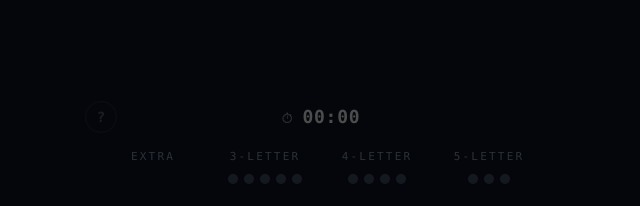
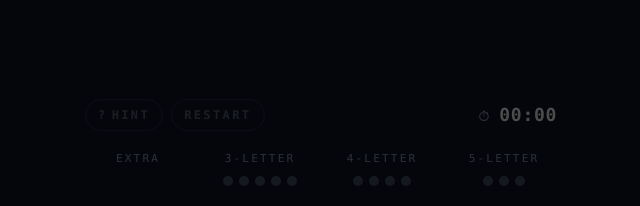
Before and after one commit to SilviuIordache/react-word-finder, a React (Vite) app: page / in a window 1280 px wide. Shown: the top 206 px of the page, without its empty margins (319-959 px from the left). Built offline with nearby package versions, Linux system fonts and the light colour scheme.

Commit message:
feat: add hint usage tracking and update game won modal to reflect hints used

```diff
--- a/src/App.jsx
+++ b/src/App.jsx
@@ -25,6 +25,7 @@ export default function App() {
   const [gameStarted, setGameStarted] = useState(false);
   const [gameWon, setGameWon] = useState(false);
   const [showHints, setShowHints] = useState(false);
+  const [hasUsedHints, setHasUsedHints] = useState(false);
   const [elapsedTime, setElapsedTime] = useState(0);
   const [foundWords, setFoundWords] = useState(new Set());
   const [extraWords, setExtraWords] = useState(new Set());
@@ -60,6 +61,7 @@ export default function App() {
     setGameStarted(true);
     setGameWon(false);
     setShowHints(false);
+    setHasUsedHints(false);
     setElapsedTime(0);
     setFoundWords(new Set());
     setExtraWords(new Set());
@@ -80,6 +82,7 @@ export default function App() {
           plantedWords={plantedWords}
           extraWords={foundExtraWords}
           onRestart={restartGame}
+          hasUsedHints={hasUsedHints}
         />
       )}
 
@@ -96,7 +99,12 @@ export default function App() {
         foundByLength={foundByLength}
         extraFoundCount={extraWords.size}
         canOpenHints={gameStarted && !gameWon}
-        onOpenHints={() => setShowHints(true)}
+        canRestart={gameStarted}
+        onOpenHints={() => {
+          setHasUsedHints(true);
+          setShowHints(true);
+        }}
+        onRestart={restartGame}
       />
 
       <WordGrid
--- a/src/Cell.jsx
+++ b/src/Cell.jsx
@@ -1,6 +1,6 @@
 const STATUS_STYLES = {
   found:    'bg-green-500 text-white',
-  extra:    'bg-slate-800 text-slate-100 ring-1 ring-inset ring-yellow-300',
+  extra:    'bg-slate-800 text-slate-100 ring-1 ring-inset ring-amber-100/60',
   selected: 'bg-indigo-500 text-white',
   invalid:  'bg-red-500 text-white',
   default:  'bg-slate-800 text-slate-100',
--- a/src/GameHUD.jsx
+++ b/src/GameHUD.jsx
@@ -6,25 +6,44 @@ function formatTime(seconds) {
   return `${m}:${s}`;
 }
 
-export default function GameHUD({ elapsedTime, foundByLength, extraFoundCount, onOpenHints, canOpenHints }) {
+export default function GameHUD({
+  elapsedTime,
+  foundByLength,
+  extraFoundCount,
+  onOpenHints,
+  canOpenHints,
+  onRestart,
+  canRestart,
+}) {
   return (
-    <div className="flex w-full max-w-120 flex-col items-center gap-4 px-1">
+    <div className="flex w-full max-w-120 flex-col gap-5 px-1">
       <div className="flex w-full items-center justify-between">
+        <div className="flex items-center gap-2">
           <button
             type="button"
             onClick={onOpenHints}
             disabled={!canOpenHints}
-          className="flex h-8 w-8 items-center justify-center rounded-full border border-slate-600 font-mono text-sm font-bold text-slate-300 transition-colors hover:border-slate-400 hover:text-white disabled:cursor-not-allowed disabled:opacity-40"
+            className="flex h-8 items-center justify-center gap-1 rounded-full border border-slate-600 px-3 font-mono text-xs font-bold uppercase tracking-[0.2em] text-slate-300 transition-colors hover:border-slate-400 hover:text-white disabled:cursor-not-allowed disabled:opacity-40"
             aria-label="Open hints"
           >
-          ?
+            <span>?</span>
+            <span>Hint</span>
           </button>
+          <button
+            type="button"
+            onClick={onRestart}
+            disabled={!canRestart}
+            className="flex h-8 items-center justify-center rounded-full border border-slate-600 px-3 font-mono text-xs font-bold uppercase tracking-[0.2em] text-slate-300 transition-colors hover:border-slate-400 hover:text-white disabled:cursor-not-allowed disabled:opacity-40"
+            aria-label="Restart game"
+          >
+            Restart
+          </button>
+        </div>
         <div className="font-mono text-sm tracking-wider text-slate-300">
           ⏱ <span className="text-lg font-bold text-white">{formatTime(elapsedTime)}</span>
         </div>
-        <div className="h-8 w-8" />
       </div>
-      <div className="flex w-full items-start justify-center gap-4 sm:gap-6">
+      <div className="grid w-full grid-cols-4 items-start gap-4">
         <LengthTracker
           label="EXTRA"
           total={extraFoundCount}
--- a/src/GameWonModal.jsx
+++ b/src/GameWonModal.jsx
@@ -8,7 +8,7 @@ function formatWord(word) {
   return word.toUpperCase();
 }
 
-export default function GameWonModal({ elapsedTime, plantedWords, extraWords, onRestart }) {
+export default function GameWonModal({ elapsedTime, plantedWords, extraWords, onRestart, hasUsedHints }) {
   return (
     <div className="fixed inset-0 z-50 flex items-center justify-center bg-black/70">
       <div className="mx-4 flex max-h-[80vh] w-full max-w-md flex-col gap-6 overflow-y-auto rounded-xl border border-slate-600 bg-slate-800 p-8">
@@ -20,6 +20,20 @@ export default function GameWonModal({ elapsedTime, plantedWords, extraWords, on
             You managed to find all the words in{' '}
             <span className="font-mono font-bold text-white">{formatTime(elapsedTime)}</span>
           </p>
+          {!hasUsedHints ? (
+            <p className="mt-3 font-mono text-sm font-bold uppercase tracking-[0.2em] text-emerald-400">
+              Perfect run
+            </p>
+          ) : (
+            <p className="mt-3 font-mono text-xs font-bold uppercase tracking-[0.2em] text-slate-400">
+              Hints used: Yes
+            </p>
+          )}
+          {!hasUsedHints && (
+            <p className="mt-2 text-sm text-slate-400">
+              You found all the words without using hints.
+            </p>
+          )}
         </div>
 
         <div className="grid gap-6 text-sm md:grid-cols-2">
--- a/src/LengthTracker.jsx
+++ b/src/LengthTracker.jsx
@@ -11,8 +11,8 @@ export default function LengthTracker({
   const circlesPerRow = maxPerRow ?? circleCount;
 
   return (
-    <div className="flex min-w-22 flex-col items-center gap-2">
-      <span className="font-mono text-[11px] uppercase tracking-[0.2em] text-slate-400">
+    <div className="flex w-full flex-col items-center gap-2">
+      <span className="text-center font-mono text-[11px] uppercase tracking-[0.2em] text-slate-400">
         {label ?? `${length}-letter`}
       </span>
       <div
```
Lines whose indentation alone changed are shown as unchanged.
